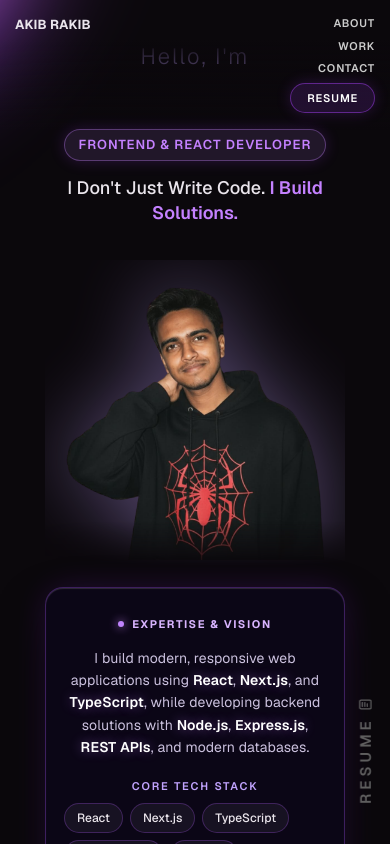
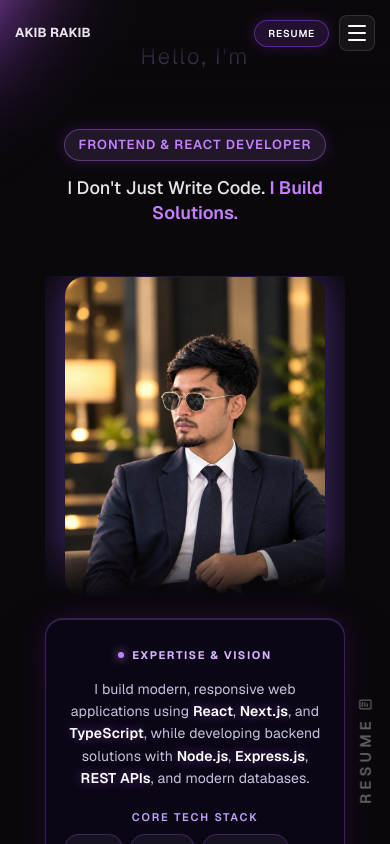
Before and after one commit to webrakib16/developer-portfolio, a React (Vite) app: page / in a window 390 px wide. Shown: the top 844 px of the page. Built offline with nearby package versions, Linux system fonts and the light colour scheme.

Commit message:
feat: add hamburger menu for mobile navbar, update mobile hero photo

```diff
--- a/src/components/Landing.tsx
+++ b/src/components/Landing.tsx
@@ -88,7 +88,7 @@ const Landing = ({ children }: PropsWithChildren) => {
           {/* Mobile photo - shows only on mobile when 3D character is hidden */}
           <div className="mobile-photo">
             <img
-              src="/images/mypicnbg.png"
+              src="/images/mypic-mobile.jpg"
               alt="Akib Rakib"
               loading="eager"
               fetchPriority="high"
--- a/src/components/Navbar.tsx
+++ b/src/components/Navbar.tsx
@@ -1,4 +1,4 @@
-import { useEffect } from "react";
+import { useEffect, useState } from "react";
 import { ScrollTrigger } from "gsap/ScrollTrigger";
 import HoverLinks from "./HoverLinks";
 import { gsap } from "gsap";
@@ -11,6 +11,8 @@ gsap.registerPlugin(ScrollTrigger);
 export let lenis: Lenis | null = null;
 
 const Navbar = () => {
+  const [menuOpen, setMenuOpen] = useState(false);
+
   useEffect(() => {
     if ("scrollRestoration" in history) {
       history.scrollRestoration = "manual";
@@ -71,15 +73,31 @@ const Navbar = () => {
       lenis?.destroy();
     };
   }, []);
+
+  // Close menu on mobile nav link click
+  const handleMobileNavClick = (href: string) => {
+    setMenuOpen(false);
+    const target = document.querySelector(href) as HTMLElement;
+    if (target) {
+      if (lenis) {
+        lenis.scrollTo(target, { offset: 0, duration: 1.5 });
+      } else {
+        target.scrollIntoView({ behavior: "smooth" });
+      }
+    }
+  };
+
   return (
     <>
       <div className="header">
+        {/* Logo / Name */}
         <a
           href="/#"
           className="navbar-title"
           data-cursor="disable"
           onClick={(e) => {
             e.preventDefault();
+            setMenuOpen(false);
             if (lenis) {
               lenis.scrollTo(0, { duration: 1.5 });
             } else {
@@ -89,6 +107,8 @@ const Navbar = () => {
         >
           AKIB RAKIB
         </a>
+
+        {/* Center email — desktop only */}
         <a
           href={`mailto:${config.contact.email}`}
           className="navbar-connect"
@@ -96,7 +116,9 @@ const Navbar = () => {
         >
           {config.contact.email}
         </a>
-        <ul>
+
+        {/* Desktop nav links */}
+        <ul className="navbar-desktop-links">
           <li>
             <a data-href="#about" href="#about">
               <HoverLinks text="ABOUT" />
@@ -126,7 +148,68 @@ const Navbar = () => {
             </a>
           </li>
         </ul>
+
+        {/* Mobile right side: Resume + Hamburger */}
+        <div className="navbar-mobile-right">
+          <a
+            href={config.developer.resume}
+            target="_blank"
+            rel="noopener noreferrer"
+            download="Rakib_Web_Developer_Resume.pdf"
+            className="navbar-resume-btn mobile-resume-btn"
+            data-cursor="disable"
+            title="Download Resume"
+          >
+            RESUME
+          </a>
+          <button
+            id="hamburger-btn"
+            className={`hamburger-btn ${menuOpen ? "open" : ""}`}
+            onClick={() => setMenuOpen(!menuOpen)}
+            aria-label="Toggle menu"
+            data-cursor="disable"
+          >
+            <span></span>
+            <span></span>
+            <span></span>
+          </button>
+        </div>
       </div>
+
+      {/* Mobile Dropdown Menu */}
+      <div className={`mobile-menu ${menuOpen ? "mobile-menu--open" : ""}`}>
+        <nav className="mobile-menu-nav">
+          <a
+            href="#about"
+            onClick={(e) => { e.preventDefault(); handleMobileNavClick("#about"); }}
+            data-cursor="disable"
+          >
+            ABOUT
+          </a>
+          <a
+            href="#work"
+            onClick={(e) => { e.preventDefault(); handleMobileNavClick("#work"); }}
+            data-cursor="disable"
+          >
+            WORK
+          </a>
+          <a
+            href="#contact"
+            onClick={(e) => { e.preventDefault(); handleMobileNavClick("#contact"); }}
+            data-cursor="disable"
+          >
+            CONTACT
+          </a>
+        </nav>
+      </div>
+
+      {/* Backdrop */}
+      {menuOpen && (
+        <div
+          className="mobile-menu-backdrop"
+          onClick={() => setMenuOpen(false)}
+        />
+      )}
 
       <div className="landing-circle1"></div>
       <div className="landing-circle2"></div>
--- a/src/components/styles/Landing.css
+++ b/src/components/styles/Landing.css
@@ -125,26 +125,27 @@
 
   /* Show mobile photo */
   .mobile-photo {
-    display: block;
+    display: flex;
+    justify-content: center;
     position: relative !important;
     width: 100%;
-    max-width: 380px;
-    margin: 0 auto;
+    margin: 16px auto 0;
     z-index: 1;
     order: 2;
-    /* Second: Photo */
-    /* Add fade mask to bottom */
-    -webkit-mask-image: linear-gradient(to bottom, black 85%, transparent 100%);
-    mask-image: linear-gradient(to bottom, black 85%, transparent 100%);
+    -webkit-mask-image: linear-gradient(to bottom, black 80%, transparent 100%);
+    mask-image: linear-gradient(to bottom, black 80%, transparent 100%);
     pointer-events: none;
     transform: none !important;
   }
 
   .mobile-photo img {
-    width: 100%;
-    height: auto;
-    object-fit: contain;
-    filter: drop-shadow(0 0 40px rgba(194, 164, 255, 0.4));
+    width: 260px;
+    height: 320px;
+    object-fit: cover;
+    object-position: center top;
+    border-radius: 20px;
+    box-shadow: 0 0 40px rgba(139, 92, 246, 0.35), 0 0 80px rgba(139, 92, 246, 0.15);
+    border: 1px solid rgba(139, 92, 246, 0.2);
   }
 }
 
--- a/src/components/styles/Navbar.css
+++ b/src/components/styles/Navbar.css
@@ -1,8 +1,10 @@
+/* ─── Base Header ─────────────────────────────────────────── */
 .header {
   display: flex;
   max-width: var(--cMaxWidth);
   width: var(--cWidth);
   justify-content: space-between;
+  align-items: center;
   padding: 15px 0px;
   margin-bottom: -80px;
   box-sizing: border-box;
@@ -12,7 +14,9 @@
   top: 0;
   z-index: 9999;
 }
-.header ul {
+
+/* ─── Desktop nav list ────────────────────────────────────── */
+.navbar-desktop-links {
   font-size: 11px;
   display: flex;
   flex-direction: column;
@@ -23,13 +27,15 @@
   row-gap: 6px;
   align-items: end;
 }
-.header ul li {
+.navbar-desktop-links li {
   margin-left: 0px;
   letter-spacing: 0.8px;
   color: #ccc;
   font-weight: 600;
   cursor: pointer;
 }
+
+/* ─── Center email ────────────────────────────────────────── */
 .navbar-connect {
   position: absolute;
   display: none;
@@ -40,48 +46,15 @@
   letter-spacing: 0.8px;
   font-weight: 500;
 }
+
+/* ─── Logo / Title ────────────────────────────────────────── */
 .navbar-title {
   font-weight: 700;
   font-size: 13px;
   letter-spacing: 0.2px;
 }
-@media only screen and (min-width: 500px) {
-  .header {
-    padding: 20px 0px;
-  }
-  .header ul {
-    flex-direction: row;
-    align-items: center;
-    font-size: 14px;
-  }
-  .header ul li {
-    color: #eae5ec;
-  }
-  .navbar-title {
-    font-size: 16px;
-  }
-}
-@media only screen and (min-width: 900px) {
-  .navbar-connect {
-    display: block;
-  }
-}
-@media only screen and (min-width: 1200px) {
-  .header {
-    padding: 35px 0px;
-  }
-  .header ul {
-    column-gap: 50px;
-    font-size: 16px;
-  }
-  .navbar-connect {
-    font-size: 16px;
-  }
-  .navbar-title {
-    font-size: 18px;
-  }
-}
 
+/* ─── Resume Button ───────────────────────────────────────── */
 .navbar-resume-btn {
   display: inline-flex !important;
   align-items: center;
@@ -92,13 +65,182 @@
   border: 1px solid rgba(170, 66, 255, 0.45);
   color: #fff !important;
   font-weight: 600;
+  font-size: 11px;
+  letter-spacing: 0.8px;
   transition: all 0.3s cubic-bezier(0.16, 1, 0.3, 1);
   box-shadow: 0 0 15px rgba(170, 66, 255, 0.2);
+  text-decoration: none;
 }
-
 .navbar-resume-btn:hover {
   background: rgba(170, 66, 255, 0.35);
   border-color: #c481ff;
   box-shadow: 0 0 25px rgba(196, 129, 255, 0.55);
   transform: translateY(-2px);
 }
+
+/* ─── Mobile Right Section (Resume + Hamburger) ───────────── */
+.navbar-mobile-right {
+  display: flex;
+  align-items: center;
+  gap: 10px;
+}
+
+/* Mobile resume button — only on mobile */
+.mobile-resume-btn {
+  display: inline-flex;
+  font-size: 10px;
+  padding: 5px 13px;
+}
+
+/* ─── Hamburger Button ────────────────────────────────────── */
+.hamburger-btn {
+  display: flex;
+  flex-direction: column;
+  justify-content: center;
+  align-items: center;
+  width: 36px;
+  height: 36px;
+  gap: 5px;
+  background: rgba(255, 255, 255, 0.05);
+  border: 1px solid rgba(255, 255, 255, 0.12);
+  border-radius: 8px;
+  cursor: pointer;
+  padding: 0;
+  transition: background 0.3s ease, border-color 0.3s ease;
+  flex-shrink: 0;
+}
+.hamburger-btn:hover {
+  background: rgba(170, 66, 255, 0.15);
+  border-color: rgba(170, 66, 255, 0.4);
+}
+.hamburger-btn span {
+  display: block;
+  width: 18px;
+  height: 2px;
+  background: #fff;
+  border-radius: 2px;
+  transition: all 0.35s cubic-bezier(0.16, 1, 0.3, 1);
+  transform-origin: center;
+}
+/* Animate to X when open */
+.hamburger-btn.open span:nth-child(1) {
+  transform: translateY(7px) rotate(45deg);
+}
+.hamburger-btn.open span:nth-child(2) {
+  opacity: 0;
+  transform: scaleX(0);
+}
+.hamburger-btn.open span:nth-child(3) {
+  transform: translateY(-7px) rotate(-45deg);
+}
+
+/* ─── Mobile Dropdown Menu ────────────────────────────────── */
+.mobile-menu {
+  position: fixed;
+  top: 0;
+  left: 0;
+  right: 0;
+  z-index: 9998;
+  background: rgba(10, 5, 20, 0.97);
+  backdrop-filter: blur(20px);
+  -webkit-backdrop-filter: blur(20px);
+  border-bottom: 1px solid rgba(139, 92, 246, 0.2);
+  padding: 80px 24px 32px;
+  transform: translateY(-105%);
+  transition: transform 0.45s cubic-bezier(0.16, 1, 0.3, 1);
+  pointer-events: none;
+}
+.mobile-menu--open {
+  transform: translateY(0);
+  pointer-events: all;
+}
+.mobile-menu-nav {
+  display: flex;
+  flex-direction: column;
+  gap: 0;
+}
+.mobile-menu-nav a {
+  font-size: 28px;
+  font-weight: 700;
+  letter-spacing: 1px;
+  color: rgba(255, 255, 255, 0.85);
+  text-decoration: none;
+  padding: 16px 0;
+  border-bottom: 1px solid rgba(255, 255, 255, 0.07);
+  transition: color 0.25s ease, padding-left 0.25s ease;
+  display: block;
+}
+.mobile-menu-nav a:hover {
+  color: #c481ff;
+  padding-left: 8px;
+}
+.mobile-menu-nav a:last-child {
+  border-bottom: none;
+}
+
+/* Backdrop */
+.mobile-menu-backdrop {
+  position: fixed;
+  inset: 0;
+  z-index: 9997;
+  background: rgba(0, 0, 0, 0.4);
+}
+
+/* ─── Responsive Breakpoints ──────────────────────────────── */
+
+/* Hide hamburger + mobile resume on larger screens */
+@media only screen and (min-width: 600px) {
+  /* Show desktop nav, hide mobile controls */
+  .navbar-desktop-links {
+    flex-direction: row;
+    align-items: center;
+    font-size: 14px;
+  }
+  .navbar-desktop-links li {
+    color: #eae5ec;
+  }
+  .navbar-mobile-right {
+    display: none;
+  }
+  .navbar-title {
+    font-size: 16px;
+  }
+  .header {
+    padding: 20px 0px;
+  }
+}
+
+/* Show mobile controls on small screens */
+@media only screen and (max-width: 599px) {
+  .navbar-desktop-links {
+    display: none;
+  }
+  .navbar-mobile-right {
+    display: flex;
+  }
+}
+
+@media only screen and (min-width: 900px) {
+  .navbar-connect {
+    display: block;
+  }
+}
+
+@media only screen and (min-width: 1200px) {
+  .header {
+    padding: 35px 0px;
+  }
+  .navbar-desktop-links {
+    column-gap: 50px;
+    font-size: 16px;
+  }
+  .navbar-connect {
+    font-size: 16px;
+  }
+  .navbar-title {
+    font-size: 18px;
+  }
+  .navbar-resume-btn {
+    font-size: 14px;
+  }
+}
```
Also changed, not shown: public/images/mypic-mobile.jpg (added).
